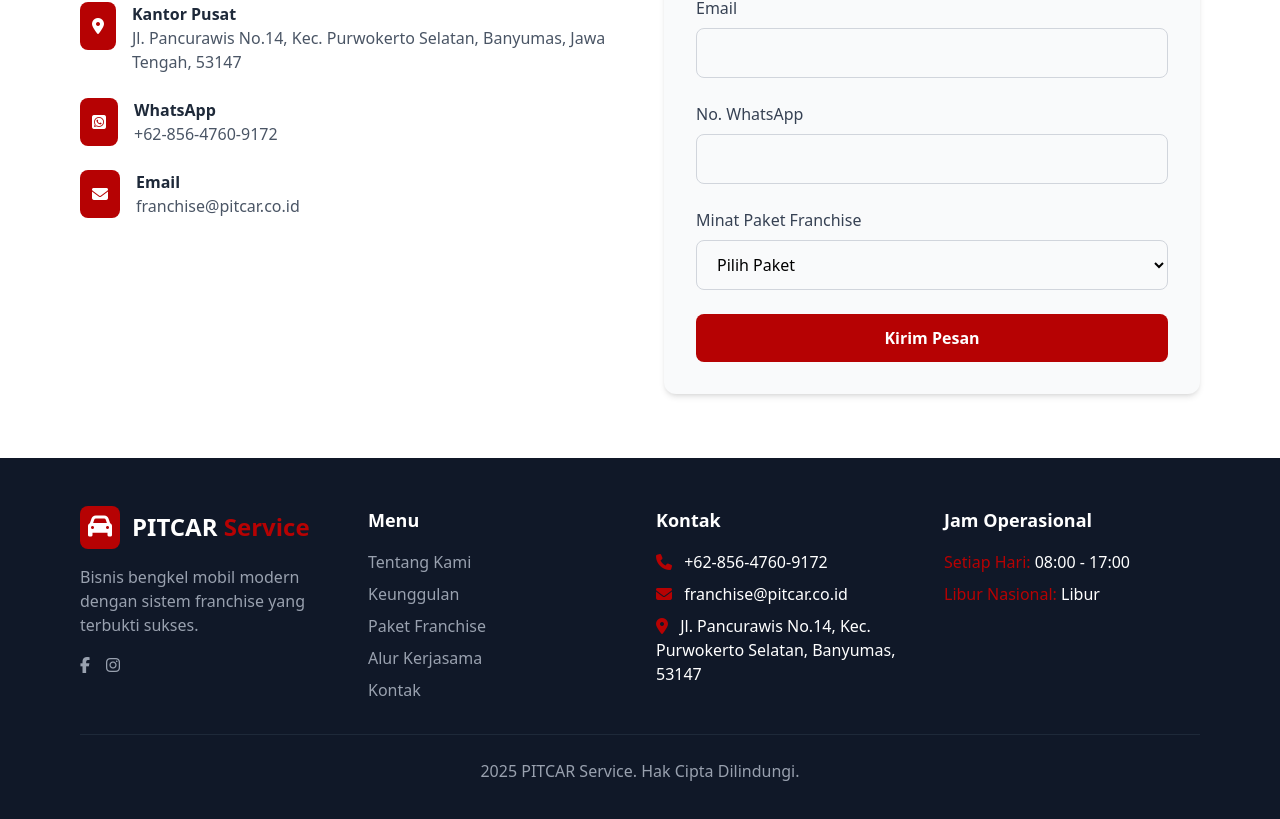
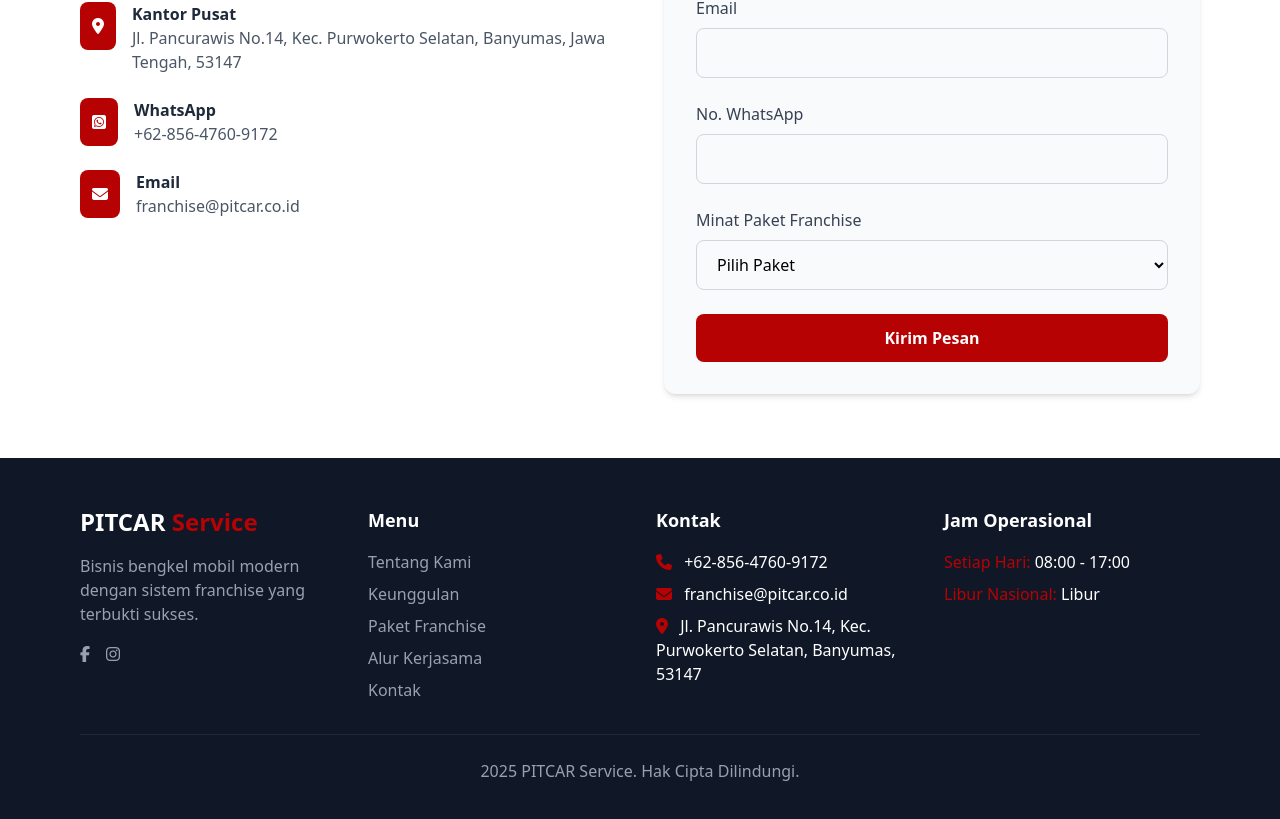
Before and after one commit to gustimaulan/kemitraan-pitocar, a React (Vite) app: page / in a window 1280 px wide. Shown: the part 6693-7512 px from the top of the page. Built offline with nearby package versions, Linux system fonts and the light colour scheme.

Commit message:
delete logo placeholder

```diff
--- a/src/components/Footer.jsx
+++ b/src/components/Footer.jsx
@@ -7,9 +7,9 @@
         <div className="grid grid-cols-1 md:grid-cols-4 gap-8 mb-8">
           <div>
             <div className="flex items-center mb-4">
-              <div className="bg-[#B60203] p-2 rounded-lg mr-3">
+              {/* <div className="bg-[#B60203] p-2 rounded-lg mr-3">
                 <i className="fas fa-car text-white text-2xl"></i>
-              </div>
+              </div> */}
               <h1 className="text-2xl font-bold text-white">PITCAR <span className="text-[#B60203]">Service</span></h1>
             </div>
             <p className="text-gray-400 mb-4">Bisnis bengkel mobil modern dengan sistem franchise yang terbukti sukses.</p>
```
